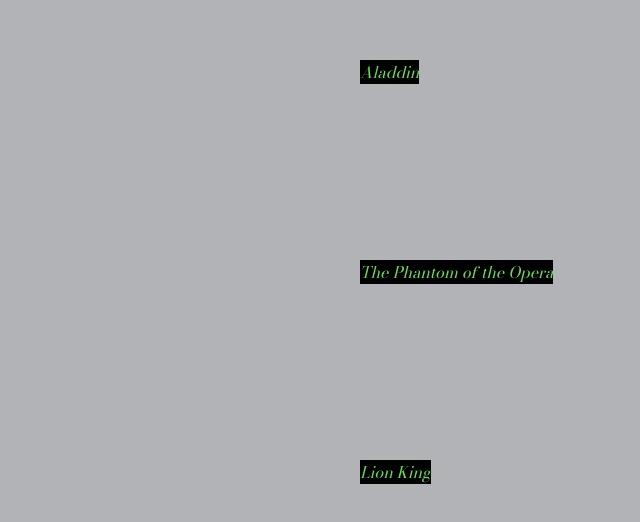
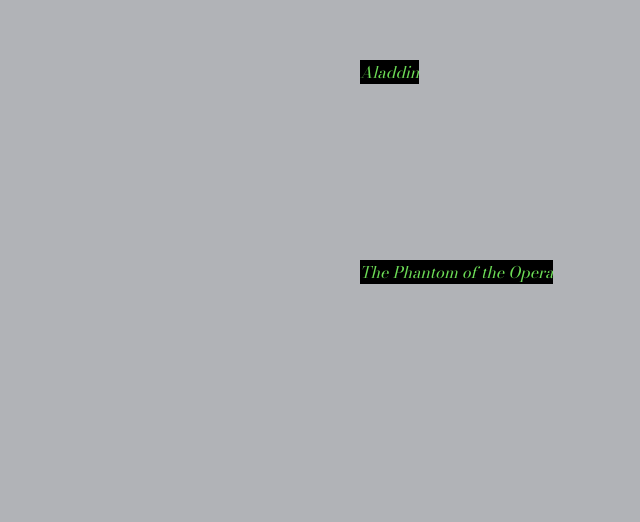
Before and after one commit to YuntongChen/YuntongChen.github.io, a plain HTML site: page Assignment5/Assignment5.html in a window 1280 px wide. Shown: the part 1440-1962 px from the top of the page, without its empty margins (640-1280 px from the left). Drawn offline with nearby package versions, Linux system fonts and the light colour scheme; a web font is replaced by a local one.

Commit message:
Update Assignment5.html

```diff
--- a/Assignment5/Assignment5.html
+++ b/Assignment5/Assignment5.html
@@ -57,7 +57,8 @@ top:1900px;
 left:1000px;
 color:#6cdc56;
 font-style: italic;
-background-color:black;}
+background-color:black;
+opacity: 0;}
 .Lion2{position:absolute;
 top:2100px;
 left:1000px;
```
